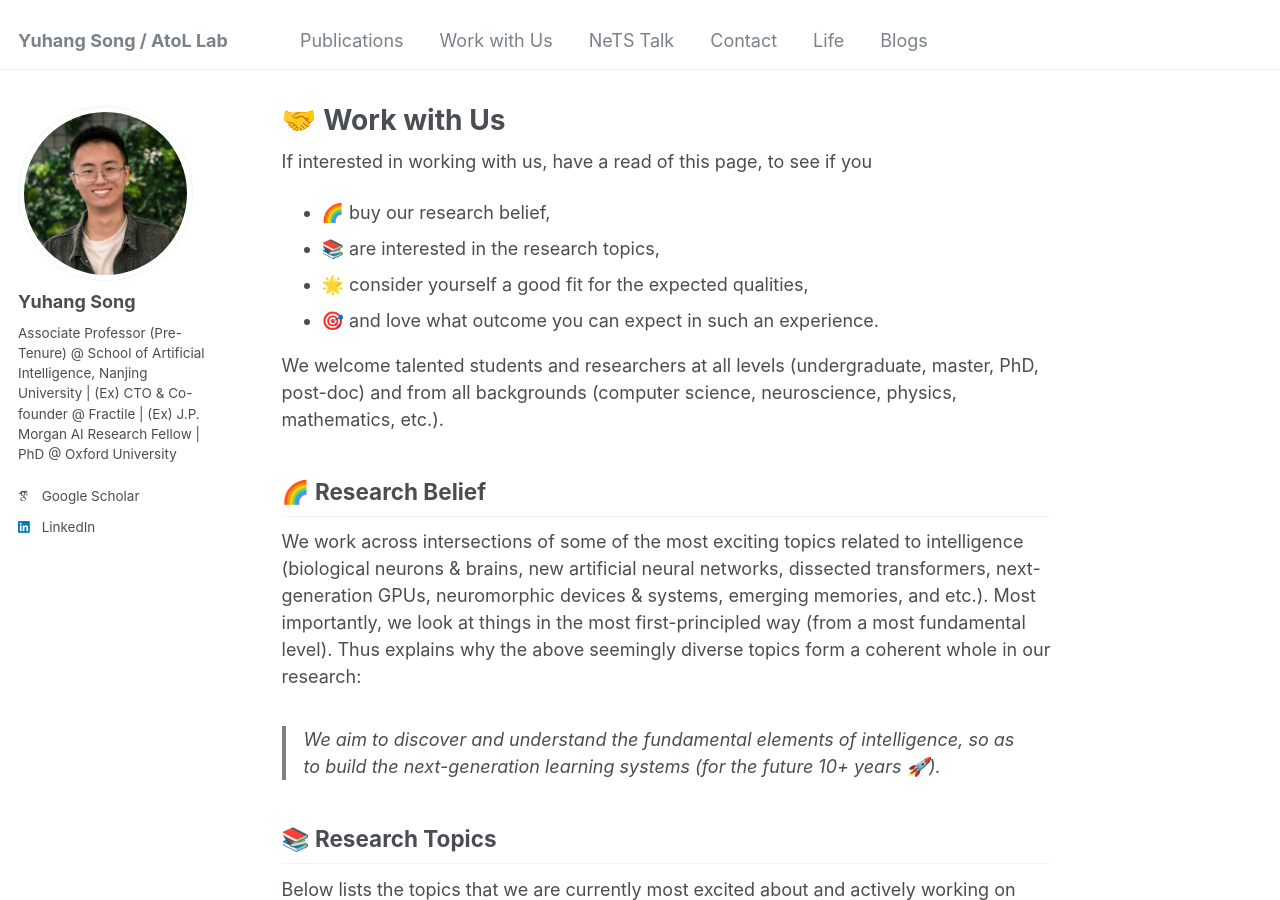
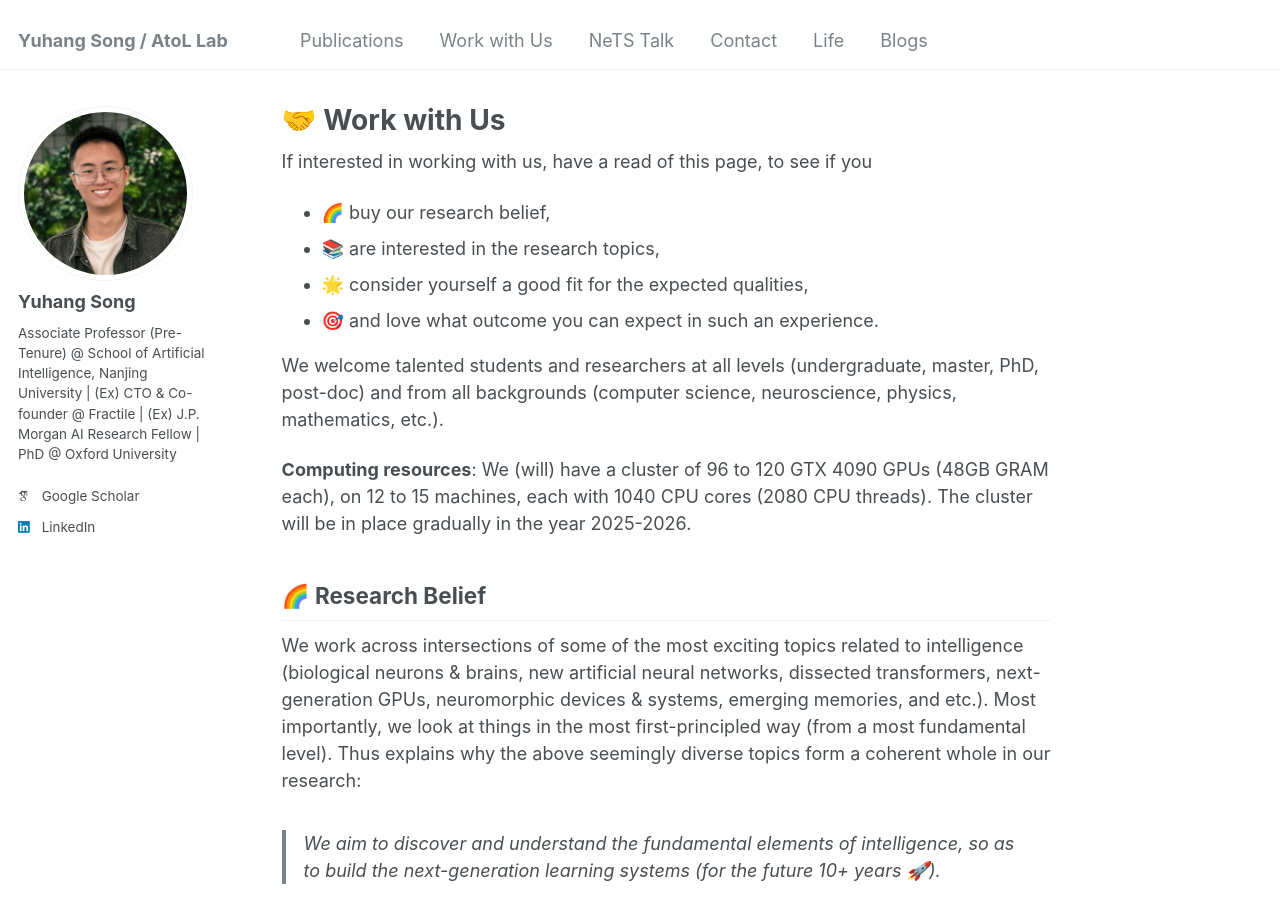
Before and after one commit to YuhangSong/YuhangSong.github.io, a Jekyll site: the page built from _pages/work-with-us.md, in a window 1280 px wide and 900 px high. Built offline with Jekyll 4.4.1, drawn with Linux system fonts in a browser that asks for light colours; some web fonts are replaced.

Commit message:
update work-with-us.md

```diff
--- a/_pages/work-with-us.md
+++ b/_pages/work-with-us.md
@@ -15,6 +15,9 @@ If interested in working with us, have a read of this page, to see if you
 -   🎯 and love what outcome you can expect in such an experience.
 
 We welcome talented students and researchers at all levels (undergraduate, master, PhD, post-doc) and from all backgrounds (computer science, neuroscience, physics, mathematics, etc.).
+
+**Computing resources**: We (will) have a cluster of 96 to 120 GTX 4090 GPUs (48GB GRAM each), on 12 to 15 machines, each with 1040 CPU cores (2080 CPU threads). The cluster will be in place gradually in the year 2025-2026.
+
 
 ## 🌈 Research Belief
 
@@ -81,3 +84,7 @@ So overall, we consider the outcome to be leaning towards a research-type of car
 Just as this research agenda carried me to fulfilling roles in academia, industrial research, and entrepreneurship, it can launch you toward success along whichever of these paths you embark on. (I will add more details here later along each line.)
 
 🎉 Congrats in making it to the end! You are now ready to [reach out to us](https://yuhangsong.github.io/contact/), including a brief self-introduction and why you’re interested in working with us.
+
+<!-- ## Culture
+
+Inspired by Zhou, always keep in mind: you are here to learn and grow, rather than giving your labor. -->
```
